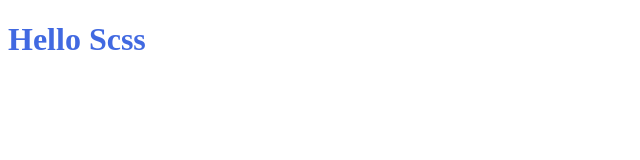
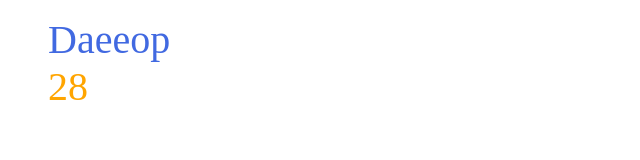
Before and after one commit to Daeeop/Scss-Practice, a website built with Parcel: page index.html in a window 1280 px wide. Shown: the whole page, without its empty margins (0-640 px from the left). Built offline with nearby package versions, Linux system fonts and the light colour scheme.

Commit message:
SCSS 중첩기능

```diff
--- a/index.html
+++ b/index.html
@@ -7,8 +7,14 @@
   <link rel="stylesheet" href="./main.scss" />
 </head>
 <body>
+  <!-- 중첩(Nesting) -->
   <div class="container">
-    <h1>Hello Scss</h1>
+   <ul>
+     <li>
+       <div class="name">Daeeop</div>
+       <div class="age">28</div>
+     </li>
+   </ul>
   </div>
 </body>
 </html>
--- a/main.scss
+++ b/main.scss
@@ -2,7 +2,17 @@ $color : royalblue;
 
 // SCSS 에서 제공하는 중첩 기능
 .container {
-  h1 {
-    color: $color;
+  ul {
+    list-style: none;
+    li {
+      font-size: 40px;
+      text-decoration: none;
+      .name {
+        color: royalblue;
+      }
+      .age {
+        color: orange;
+      }
+    }
   }
 }
```
Also changed, not shown: README.md.
